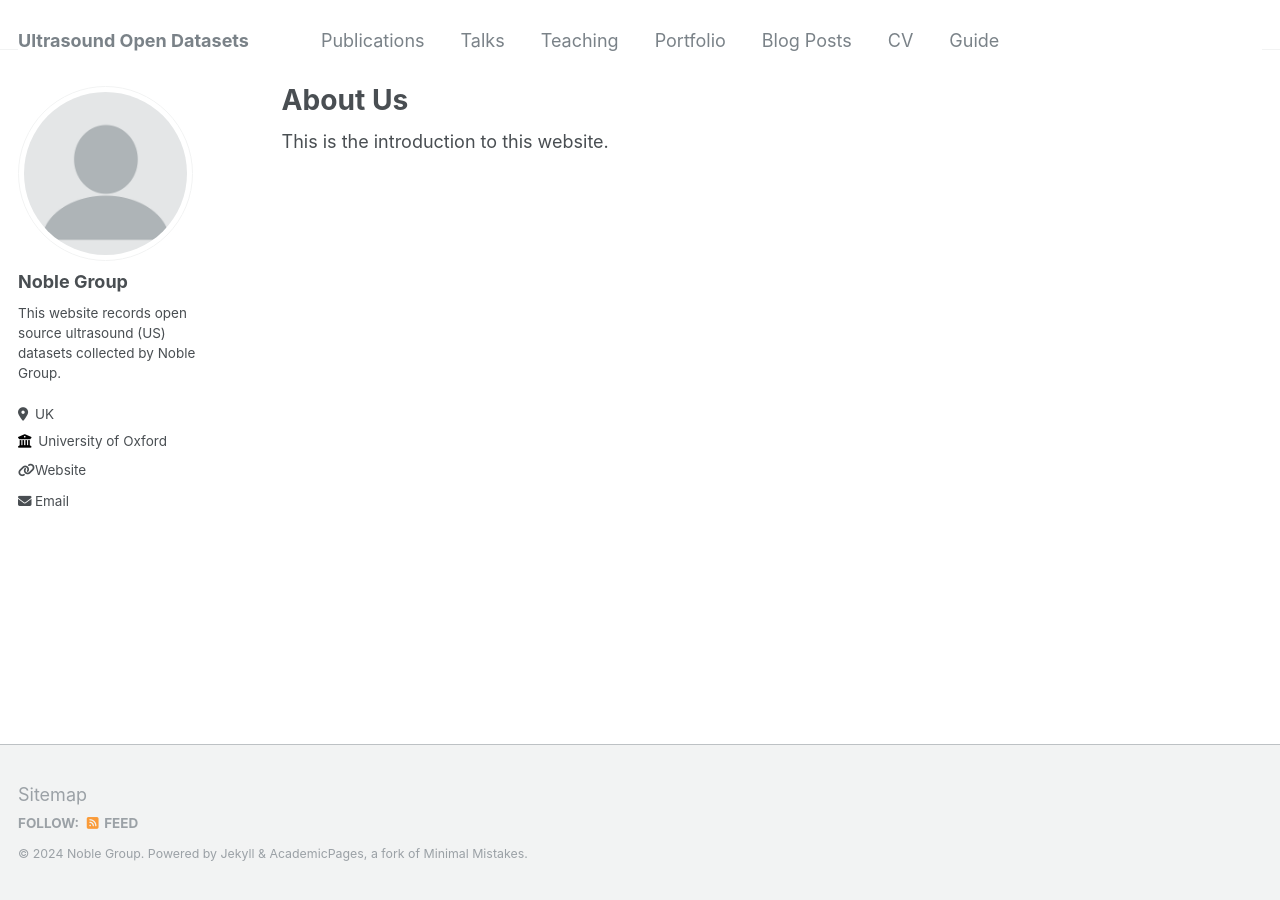
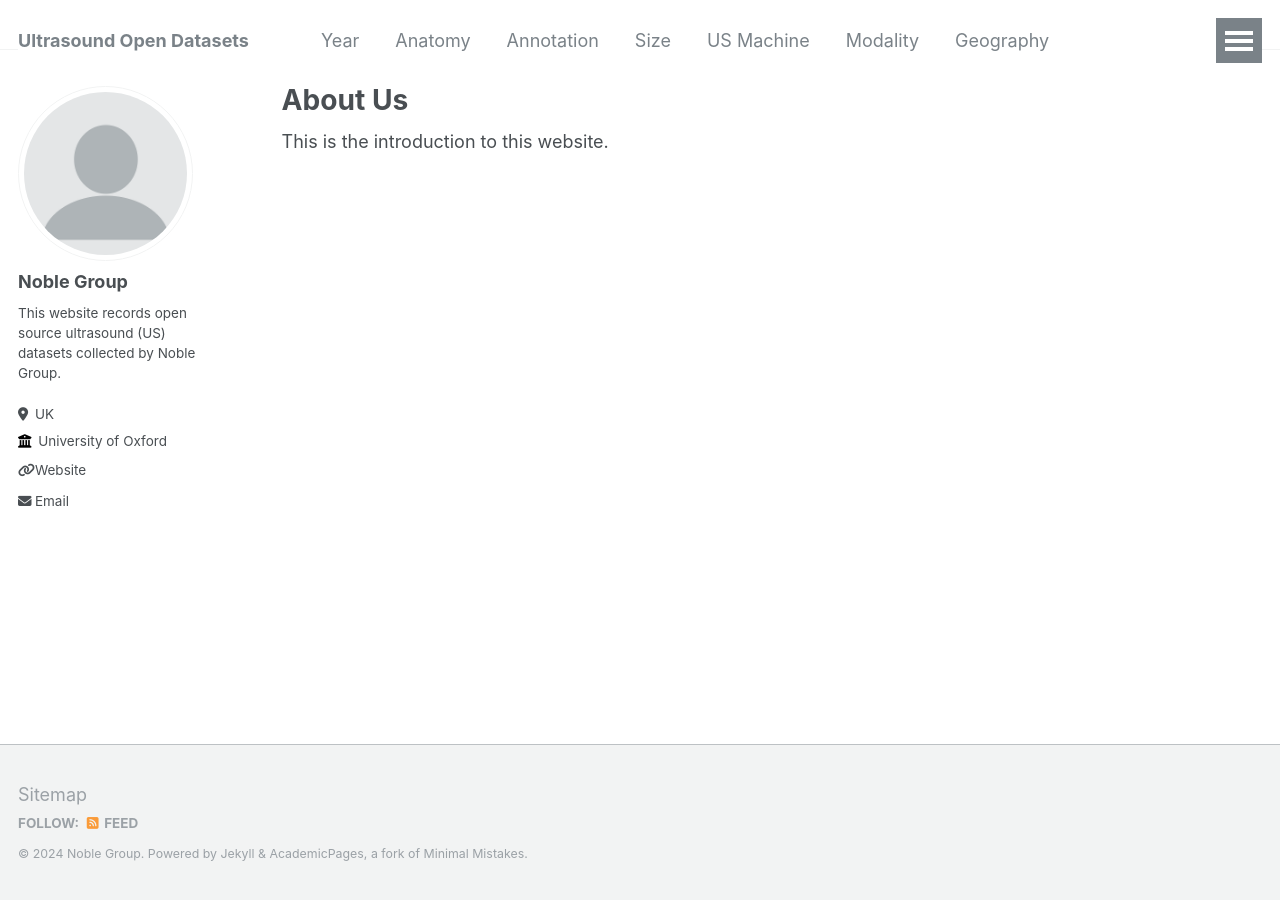
Before and after one commit to USdata-NobleGroup/USdata-NobleGroup.github.io, a Jekyll site: the page built from _pages/about.md, in a window 1280 px wide. Built offline with Jekyll 4.4.1, drawn with Linux system fonts in a browser that asks for light colours.

Commit message:
Update navigation.yml

```diff
--- a/_data/navigation.yml
+++ b/_data/navigation.yml
@@ -1,22 +1,28 @@
 # main links links
 main:
-  - title: "Publications"
-    url: /publications/
+  - title: "Year"
+    url: /year/
 
-  - title: "Talks"
-    url: /talks/
+  - title: "Anatomy"
+    url: /anatomy/
 
-  - title: "Teaching"
-    url: /teaching/
+  - title: "Annotation"
+    url: /annotation/
 
-  - title: "Portfolio"
-    url: /portfolio/
+  - title: "Size"
+    url: /size/
 
-  - title: "Blog Posts"
-    url: /year-archive/
+  - title: "US Machine"
+    url: /us-machine/
 
-  - title: "CV"
-    url: /cv/
+  - title: "Modality"
+    url: /modality/
 
-  - title: "Guide"
-    url: /markdown/
+  - title: "Geography"
+    url: /geography/
+
+  - title: "Other Imaging"
+    url: /others/
+
+  - title: "Open Model"
+    url: /open-model/
```
